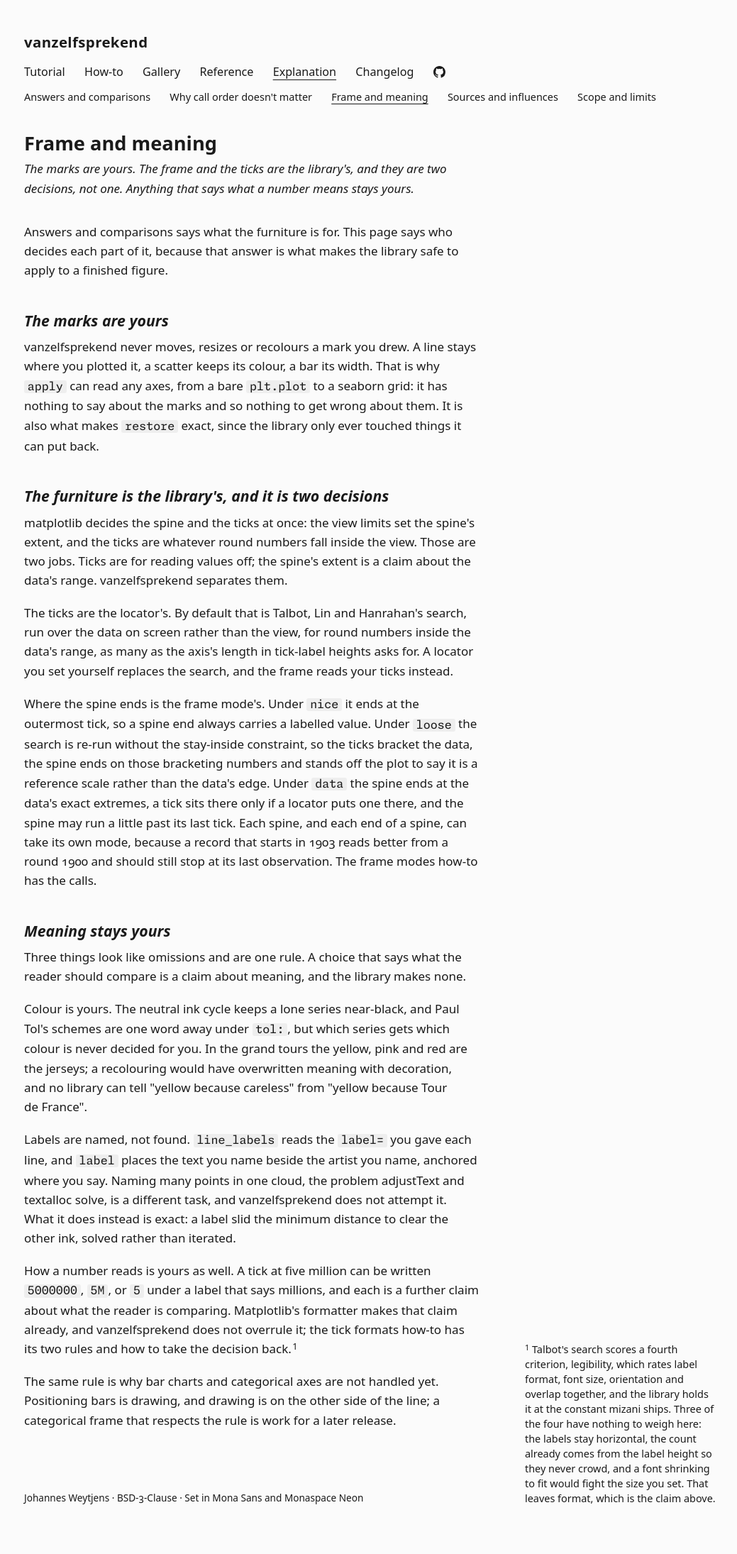
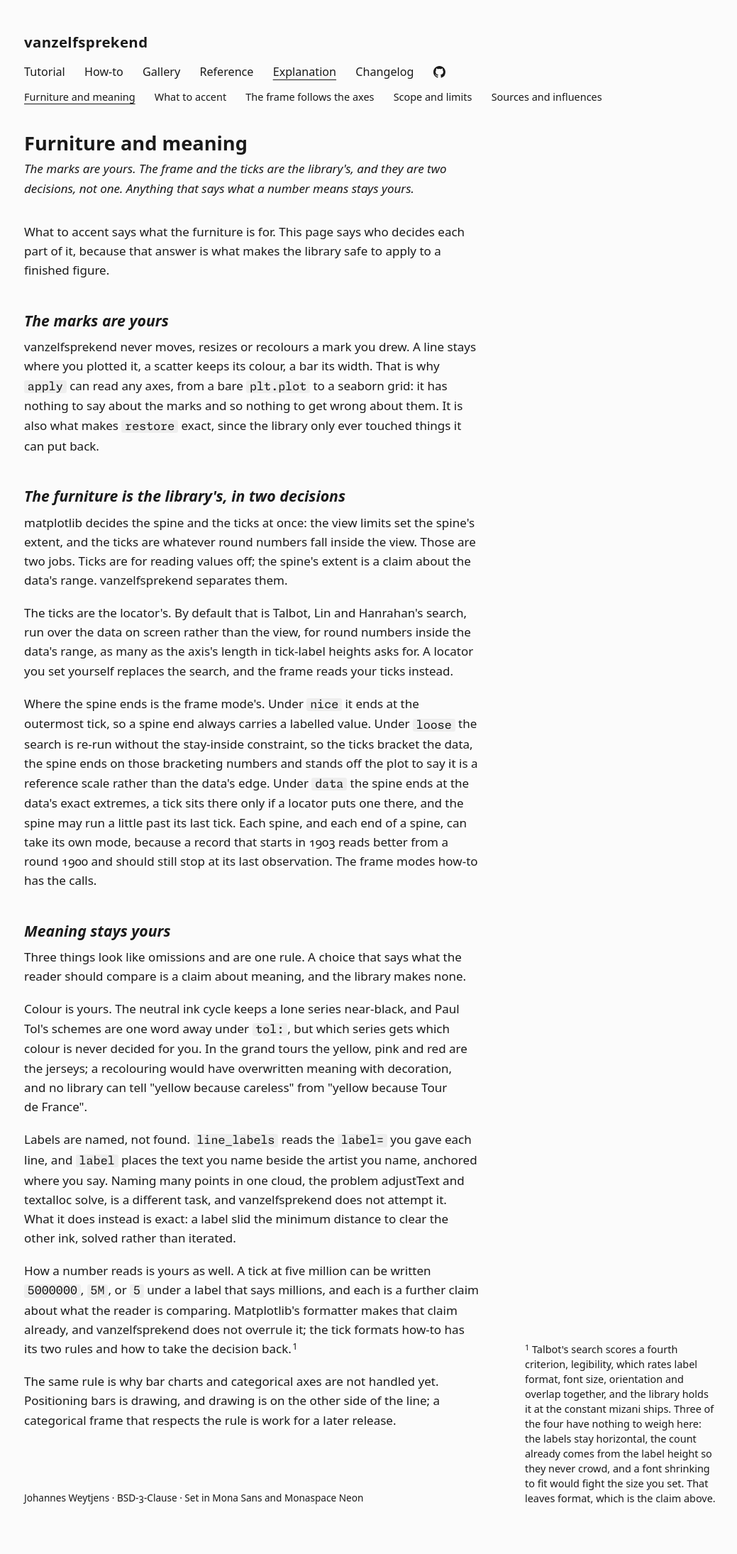
Before and after one commit to jpweytjens/vanzelfsprekend, an MkDocs documentation site: the page built from docs/explanation/furniture.md, in a window 1280 px wide. Shown: the whole page at 71% size, without its empty margins (34-1073 px from the left). Built offline with MkDocs 1.6.1, drawn with Linux system fonts in a browser that asks for light colours; some web fonts are replaced.

Commit message:
docs(explanation): rename and retitle the pages by verb

```diff
--- a/docs/explanation/decisions.md
+++ b/docs/explanation/furniture.md
@@ -1,14 +1,14 @@
-# Frame and meaning
+# Furniture and meaning
 
 *The marks are yours. The frame and the ticks are the library's, and they are two decisions, not one. Anything that says what a number means stays yours.*
 
-[Answers and comparisons](axis.md) says what the furniture is for. This page says who decides each part of it, because that answer is what makes the library safe to apply to a finished figure.
+[What to accent](accent.md) says what the furniture is for. This page says who decides each part of it, because that answer is what makes the library safe to apply to a finished figure.
 
 ## The marks are yours
 
 vanzelfsprekend never moves, resizes or recolours a mark you drew. A line stays where you plotted it, a scatter keeps its colour, a bar its width. That is why `apply` can read any axes, from a bare `plt.plot` to a seaborn grid: it has nothing to say about the marks and so nothing to get wrong about them. It is also what makes `restore` exact, since the library only ever touched things it can put back.
 
-## The furniture is the library's, and it is two decisions
+## The furniture is the library's, in two decisions
 
 matplotlib decides the spine and the ticks at once: the view limits set the spine's extent, and the ticks are whatever round numbers fall inside the view. Those are two jobs. Ticks are for reading values off; the spine's extent is a claim about the data's range. vanzelfsprekend separates them.
 
--- a/mkdocs.yml
+++ b/mkdocs.yml
@@ -79,9 +79,9 @@
       - Style: reference/style.md
       - Registration: reference/registration.md
   - Explanation:
-      - Answers and comparisons: explanation/axis.md
-      - Why call order doesn't matter: explanation/hook.md
-      - Frame and meaning: explanation/decisions.md
-      - Sources and influences: explanation/ideas.md
+      - Furniture and meaning: explanation/furniture.md
+      - What to accent: explanation/accent.md
+      - The frame follows the axes: explanation/hook.md
       - Scope and limits: explanation/scope.md
+      - Sources and influences: explanation/sources.md
   - Changelog: changelog.md
```
Also changed, not shown: docs/explanation/accent.md (added, +24 -0 lines), docs/explanation/axis.md (deleted, +0 -23 lines), docs/explanation/hook.md (+2 -2 lines), docs/how-to/tick-formats.md (+1 -1 lines), docs/index.md (+2 -2 lines), docs/explanation/sources.md (renamed from docs/explanation/ideas.md).
